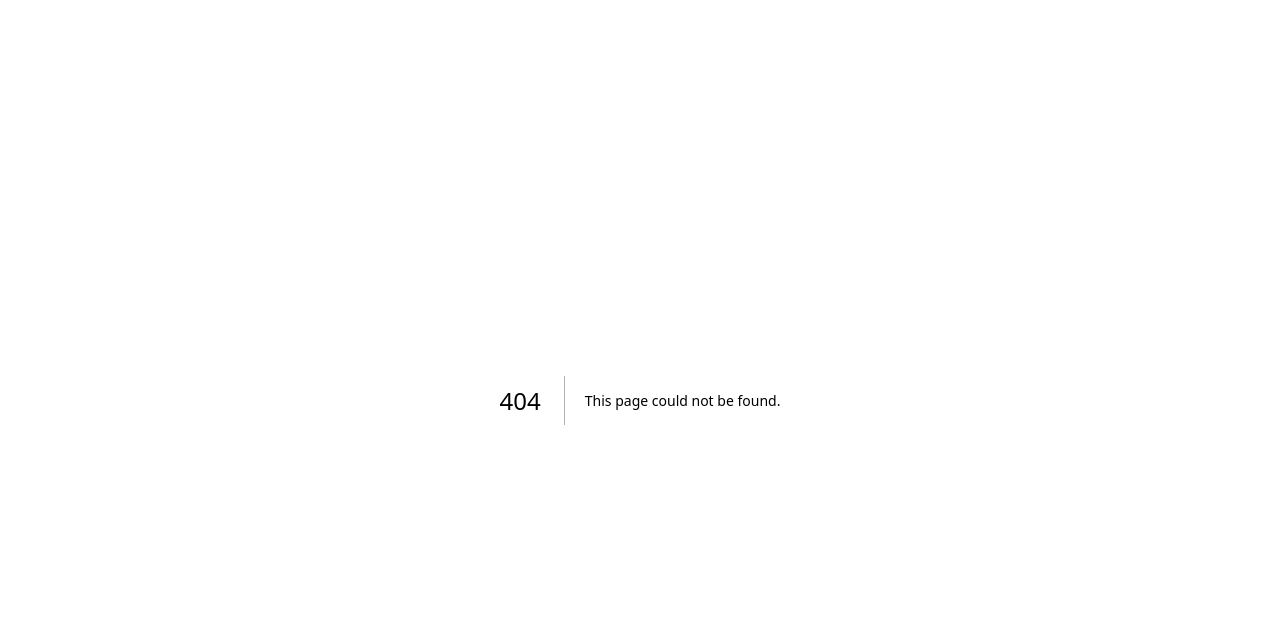
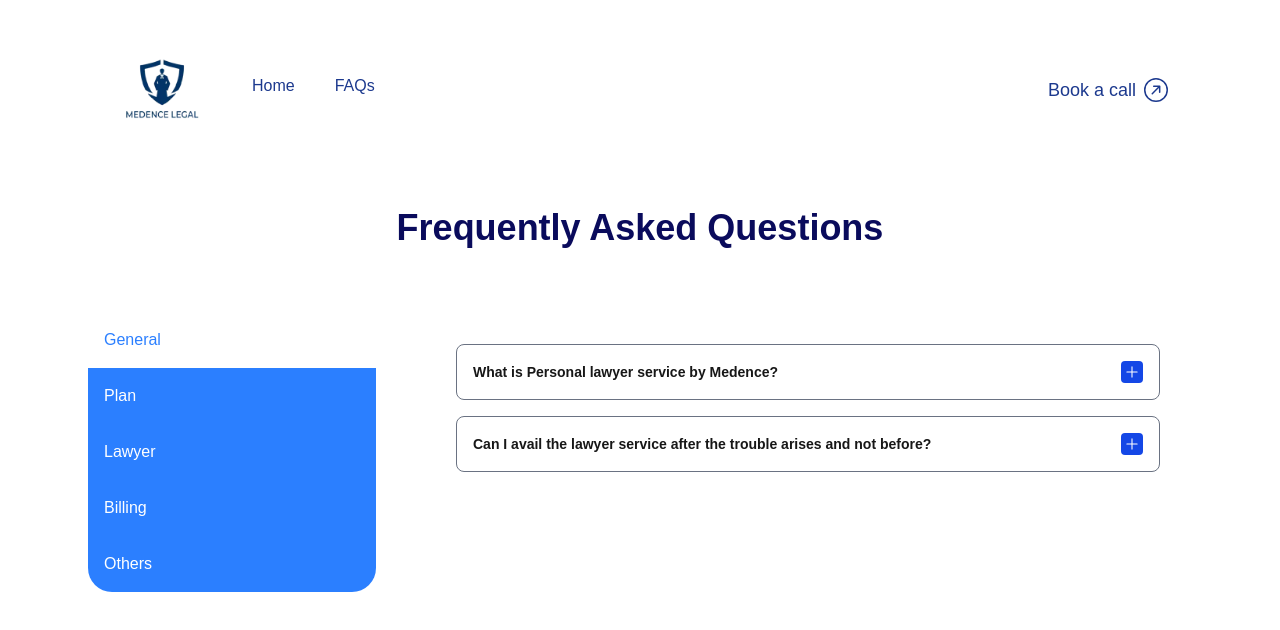
Before and after one commit to JeetDas5/medencelegal, a Next.js app: page /faqs in a window 1280 px wide. Before the commit this address had no page. Shown: the top 630 px of the page. Built offline with nearby package versions, Linux system fonts and the light colour scheme.

Commit message:
feat: faqs page

```diff
--- /dev/null
+++ b/app/faqs/page.tsx
@@ -0,0 +1,115 @@
+"use client";
+
+import Navbar from "@/components/Navbar";
+import { allFaqs } from "@/data"; // <-- structured data with topics
+import React, { useState } from "react";
+
+const Page = () => {
+  const [selectedTopic, setSelectedTopic] = useState(allFaqs[0].topic);
+  const [openId, setOpenId] = useState<number | null>(null);
+
+  const handleTopicChange = (newTopic: string) => {
+    setSelectedTopic(newTopic);
+    setOpenId(null);
+  };
+
+  const toggleFAQ = (id: number) => {
+    setOpenId(openId === id ? null : id);
+  };
+
+  const currentFaqs =
+    allFaqs.find(({ topic }) => topic === selectedTopic)?.faqs || [];
+
+  return (
+    <section className="px-8 md:px-16">
+      <Navbar />
+      <h1 className="text-2xl md:text-4xl font-bold text-center text-[#0A0B5C] mt-4 p-2 md:p-8">
+        Frequently Asked Questions
+      </h1>
+
+      <div className="flex flex-col md:flex-row justify-center gap-12 py-8">
+        <div className="md:w-1/4 rounded-3xl">
+          <ul className="rounded-3xl overflow-hidden">
+            {allFaqs.map(({ topic }) => (
+              <li
+                key={topic}
+                onClick={() => handleTopicChange(topic)}
+                className={`flex items-center p-4 cursor-pointer transition ${
+                  selectedTopic === topic
+                    ? "bg-white text-blue-500"
+                    : "bg-blue-500 text-white hover:bg-blue-600"
+                }`}
+              >
+                {topic}
+              </li>
+            ))}
+          </ul>
+        </div>
+
+        <div className="md:w-2/3 space-y-4 p-4 md:p-8 rounded-md">
+          {currentFaqs.map((faq) => (
+            <div
+              key={faq.id}
+              className="border border-gray-500 rounded-lg overflow-hidden"
+            >
+              <button
+                className="w-full text-left p-4 flex justify-between items-center text-sm md:text-md font-semibold"
+                onClick={() => toggleFAQ(faq.id)}
+              >
+                {faq.question}
+                <span className="bg-blue-700 text-white rounded p-1">
+                  {openId === faq.id ? (
+                    <svg
+                      stroke="currentColor"
+                      fill="none"
+                      strokeWidth="0"
+                      viewBox="0 0 15 15"
+                      className="transition-transform"
+                      height="1em"
+                      width="1em"
+                      xmlns="http://www.w3.org/2000/svg"
+                    >
+                      <path
+                        fillRule="evenodd"
+                        clipRule="evenodd"
+                        d="M11.7816 4.03157C12.0062 3.80702 12.0062 3.44295 11.7816 3.2184C11.5571 2.99385 11.193 2.99385 10.9685 3.2184L7.50005 6.68682L4.03164 3.2184C3.80708 2.99385 3.44301 2.99385 3.21846 3.2184C2.99391 3.44295 2.99391 3.80702 3.21846 4.03157L6.68688 7.49999L3.21846 10.9684C2.99391 11.193 2.99391 11.557 3.21846 11.7816C3.44301 12.0061 3.80708 12.0061 4.03164 11.7816L7.50005 8.31316L10.9685 11.7816C11.193 12.0061 11.5571 12.0061 11.7816 11.7816C12.0062 11.557 12.0062 11.193 11.7816 10.9684L8.31322 7.49999L11.7816 4.03157Z"
+                        fill="currentColor"
+                      ></path>
+                    </svg>
+                  ) : (
+                    <svg
+                      stroke="currentColor"
+                      fill="none"
+                      strokeWidth="0"
+                      viewBox="0 0 15 15"
+                      className="transition-transform rotate-45"
+                      height="1em"
+                      width="1em"
+                      xmlns="http://www.w3.org/2000/svg"
+                    >
+                      <path
+                        fillRule="evenodd"
+                        clipRule="evenodd"
+                        d="M11.7816 4.03157C12.0062 3.80702 12.0062 3.44295 11.7816 3.2184C11.5571 2.99385 11.193 2.99385 10.9685 3.2184L7.50005 6.68682L4.03164 3.2184C3.80708 2.99385 3.44301 2.99385 3.21846 3.2184C2.99391 3.44295 2.99391 3.80702 3.21846 4.03157L6.68688 7.49999L3.21846 10.9684C2.99391 11.193 2.99391 11.557 3.21846 11.7816C3.44301 12.0061 3.80708 12.0061 4.03164 11.7816L7.50005 8.31316L10.9685 11.7816C11.193 12.0061 11.5571 12.0061 11.7816 11.7816C12.0062 11.557 12.0062 11.193 11.7816 10.9684L8.31322 7.49999L11.7816 4.03157Z"
+                        fill="currentColor"
+                      ></path>
+                    </svg>
+                  )}
+                </span>
+              </button>
+
+              {openId === faq.id && (
+                <div className="flex flex-col gap-2">
+                  <div className="border-t w-full" />
+                  <p className="p-4 text-sm md:text-base">{faq.answer}</p>
+                </div>
+              )}
+            </div>
+          ))}
+        </div>
+      </div>
+    </section>
+  );
+};
+
+export default Page;
--- /dev/null
+++ b/data/allFaqs.ts
@@ -0,0 +1,105 @@
+export type FAQ = {
+  id: number;
+  question: string;
+  answer: string;
+};
+
+export type FAQTopic = {
+  topic: string;
+  faqs: FAQ[];
+};
+
+export const allFaqs: FAQTopic[] = [
+  {
+    topic: "General",
+    faqs: [
+      {
+        id: 1,
+        question: "What is Personal lawyer service by Medence?",
+        answer:
+          "Medence's Personal Lawyer service offers you access to a dedicated lawyer for legal advice and support. This lawyer will assist with a wide range of legal concerns, guiding you through legal processes and offering solutions based on your needs.",
+      },
+      {
+        id: 2,
+        question:
+          "Can I avail the lawyer service after the trouble arises and not before?",
+        answer:
+          "While we specialise in providing before-the-event legal services to increase affordability, you can also avail the lawyer service after the event too. But in such cases the fees for litigation is higher and vary based on lawyers' charges.",
+      },
+    ],
+  },
+  {
+    topic: "Plan",
+    faqs: [
+      {
+        id: 3,
+        question: "What are included and excluded in the plan?",
+        answer:
+          "The plan includes access to legal advice, consultations, drafting, and representing the case in court that are within the scope of your chosen plan.",
+      },
+      {
+        id: 4,
+        question: "What are included and excluded in the plan?",
+        answer:
+          "The plan includes access to legal advice, consultations, drafting, and representing the case in court that are within the scope of your chosen plan.",
+      },
+      {
+        id: 5,
+        question: "What are included and excluded in the plan?",
+        answer:
+          "The plan includes access to legal advice, consultations, drafting, and representing the case in court that are within the scope of your chosen plan.",
+      },
+      {
+        id: 6,
+        question: "What are included and excluded in the plan?",
+        answer:
+          "The plan includes access to legal advice, consultations, drafting, and representing the case in court that are within the scope of your chosen plan.",
+      },
+    ],
+  },
+  {
+    topic: "Lawyer",
+    faqs: [
+      {
+        id: 7,
+        question: "How experienced are the lawyers?",
+        answer:
+          "Our lawyers are highly experienced professionals with a proven track record in various legal fields. They are well-versed in handling a wide range of legal issues and are committed to providing top-notch legal services to our clients.",
+      },
+      {
+        id: 8,
+        question: "Can I choose my own lawyer?",
+        answer:
+          "Yes, you can choose your own lawyer from our panel of experienced legal professionals. We also offer the option to match you with a lawyer based on your specific legal needs and preferences.",
+      },
+    ],
+  },
+  {
+    topic: "Billing",
+    faqs: [
+      {
+        id: 9,
+        question: "How does the billing work?",
+        answer:
+          "Billing is done on a monthly or annual basis, depending on your chosen plan. You will receive an invoice detailing the charges and payment methods available.",
+      },
+    ],
+  },
+  {
+    topic: "Others",
+    faqs: [
+      {
+        id: 10,
+        question: "How do I get started with the service?",
+        answer:
+          "To get started, simply sign up on our website and choose the plan that best suits your needs. Once registered, you can schedule a consultation with your dedicated lawyer to discuss your legal concerns.",
+      },
+      {
+        id: 11,
+        question: "What if I need legal assistance outside of my plan?",
+        answer:
+          "If you require legal assistance outside the scope of your plan, additional fees may apply. Your dedicated lawyer will inform you of any extra costs before proceeding with any services.",
+      },
+    ],
+  },
+];
--- a/data/index.ts
+++ b/data/index.ts
@@ -1,4 +1,5 @@
 import faqs from "./faqs.json";
+import { allFaqs } from "./allFaqs";
 import testimonials from "./testimonials.json";
 
-export { faqs, testimonials };
+export { faqs, allFaqs, testimonials };
```
